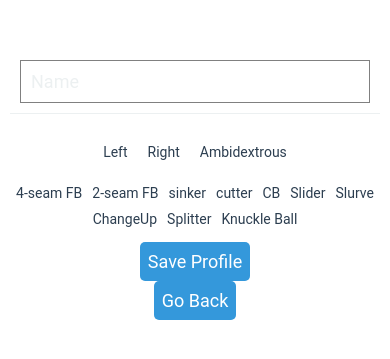
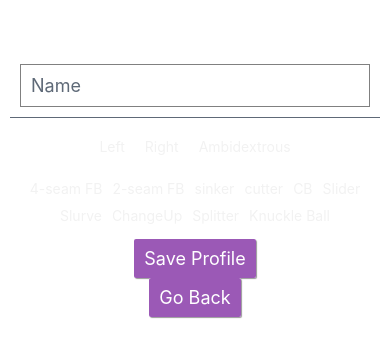
Before and after one commit to roderpad/PitchTracker, a React Native app: screen / in a window 390 px wide. Shown: the part 237-596 px from the top of the page. Built offline with nearby package versions, Linux system fonts and the light colour scheme.

Commit message:
Changle elements package call

```diff
--- a/App.tsx
+++ b/App.tsx
@@ -1,12 +1,10 @@
 import React, {useState, useEffect, useCallback} from 'react';
 import {NavigationContainer} from '@react-navigation/native';
-import {ThemeProvider} from 'react-native-elements';
+import {ThemeProvider} from '@rneui/themed';
 import AppNavigation from './Navigation/AppNavigation';
 import AsyncStorage from '@react-native-async-storage/async-storage';
 import InitialSetupProfileScreen from './Screens/InitialSetupProfileScreen';
 import MainTheme from './Themes/MainTheme';
-
-const ThemeProviderAny = ThemeProvider as any;
 
 const App: React.FC = () => {
   const [hasProfile, setHasProfile] = useState<boolean | null>(null);
@@ -21,7 +19,7 @@ const App: React.FC = () => {
   }, [checkProfile]);
 
   return (
-    <ThemeProviderAny theme={MainTheme}>
+    <ThemeProvider theme={MainTheme}>
       <NavigationContainer>
         {hasProfile ? (
           <AppNavigation />
@@ -29,7 +27,7 @@ const App: React.FC = () => {
           <InitialSetupProfileScreen onProfileComplete={checkProfile} />
         )}
       </NavigationContainer>
-    </ThemeProviderAny>
+    </ThemeProvider>
   );
 };
 
--- a/Screens/HomeScreen.tsx
+++ b/Screens/HomeScreen.tsx
@@ -1,6 +1,6 @@
 import React from 'react';
 import {View, StyleSheet, TouchableOpacity} from 'react-native';
-import {Button} from 'react-native-elements';
+import {Button} from '@rneui/themed';
 import Icon from 'react-native-vector-icons/FontAwesome';
 
 interface Props {
--- a/Screens/SettingsScreen.tsx
+++ b/Screens/SettingsScreen.tsx
@@ -1,6 +1,6 @@
 import React from 'react';
 import {View} from 'react-native';
-import {Text, Button} from 'react-native-elements';
+import {Text, Button} from '@rneui/themed';
 import {NavigationProp} from '@react-navigation/native';
 import AsyncStorage from '@react-native-async-storage/async-storage';
 
--- a/Screens/SetupProfileScreen.tsx
+++ b/Screens/SetupProfileScreen.tsx
@@ -1,6 +1,6 @@
 import React, {useState, useEffect} from 'react';
 import {View, TouchableOpacity, StyleSheet, Alert} from 'react-native';
-import {Button, Input, Text} from 'react-native-elements';
+import {Button, Input, Text} from '@rneui/themed';
 import AsyncStorage from '@react-native-async-storage/async-storage';
 import {ParamListBase} from '@react-navigation/native';
 import {StackScreenProps} from '@react-navigation/stack';
--- a/Themes/MainTheme.tsx
+++ b/Themes/MainTheme.tsx
@@ -1,44 +1,22 @@
-import {Theme} from 'react-native-elements';
+import {createTheme} from '@rneui/themed';
 
-const MainTheme: Theme = {
-  colors: {
-    primary: '#3498db', // A vibrant blue
-    secondary: '#2ecc71', // A fresh green
-    grey0: '#7f8c8d', // A neutral grey
-    grey1: '#95a5a6',
-    grey2: '#bdc3c7',
-    grey3: '#ecf0f1',
-    grey4: '#f5f6fa',
-    grey5: '#2c3e50', // A darker shade for text
-    white: '#ffffff',
-    black: '#34495e', // Soft black
-    error: '#e74c3c', // Error red
-    warning: '#f39c12', // Warning orange
-    success: '#2ecc71', // Success green
+const MainTheme = createTheme({
+  lightColors: {
+    primary: '#3498db', // Vibrant blue
+    secondary: '#2ecc71', // Green
+    background: '#f5f5f5', // Light gray
   },
-  Button: {
-    buttonStyle: {
-      borderRadius: 5,
-    },
-    titleStyle: {
-      fontFamily: 'Roboto', // Ensure this font is linked in your project
+  darkColors: {
+    primary: '#9b59b6', // Purple
+    secondary: '#3498db', // Blue
+    background: '#34495e', // Dark blue-gray
+  },
+  mode: 'dark',
+  components: {
+    Button: {
+      raised: true,
     },
   },
-  Input: {
-    containerStyle: {
-      marginBottom: 10,
-    },
-    inputStyle: {
-      fontFamily: 'Roboto',
-    },
-  },
-  Text: {
-    style: {
-      fontFamily: 'Roboto',
-      color: '#2c3e50',
-    },
-  },
-  // Add other component styles as needed
-};
+});
 
 export default MainTheme;
--- a/package.json
+++ b/package.json
@@ -14,6 +14,8 @@
     "@react-navigation/native": "^6.1.9",
     "@react-navigation/native-stack": "^6.9.17",
     "@react-navigation/stack": "^6.3.20",
+    "@rneui/base": "^4.0.0-rc.7",
+    "@rneui/themed": "^4.0.0-rc.8",
     "react": "18.2.0",
     "react-native": "0.72.7",
     "react-native-elements": "^3.4.3",
```
Also changed, not shown: 2 other files (tests, documents, lock files or other folders).
